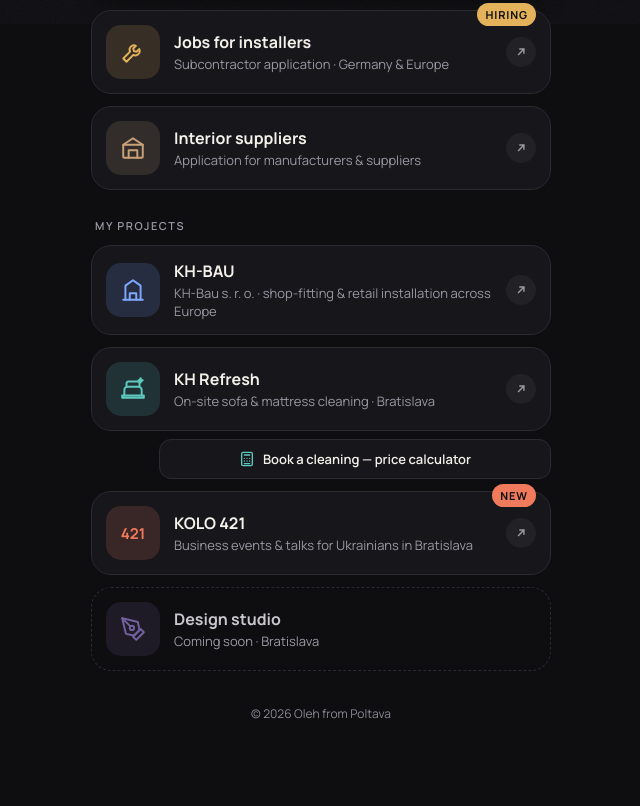
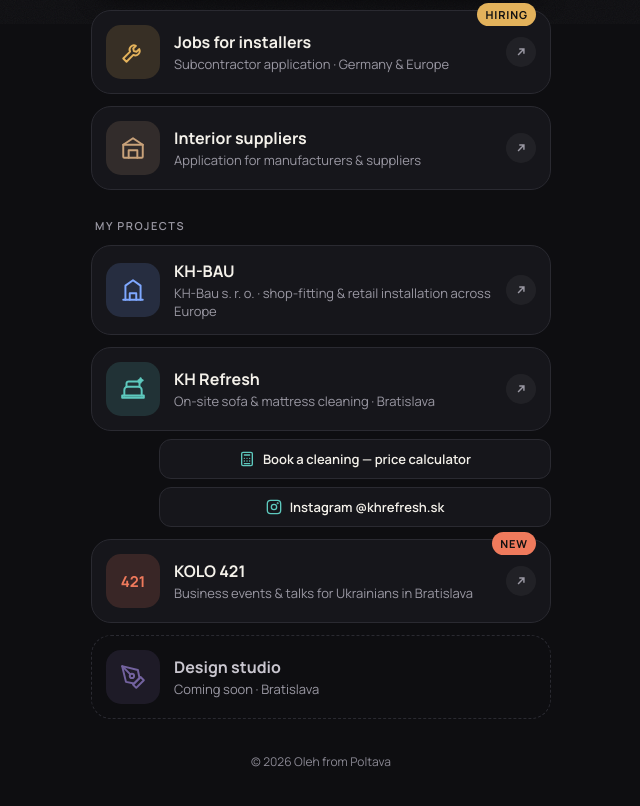
Before and after one commit to Khrefresh/olegispoltavy, a plain HTML site: page index.html in a window 1280 px wide. Shown: the part 776-1582 px from the top of the page, without its empty margins (319-959 px from the left). Before the commit the page ends 1538 px from the top, so only its background shows below. Drawn offline with Linux system fonts and the light colour scheme; a web font is replaced by a local one.

Commit message:
Add KH Refresh Instagram link
Co-Authored-By: Claude Opus 5.5 <noreply@anthropic.com>
Claude-Session: https://claude.ai/code/session_019tMuTMgs9FwUvX9p4njVhj

```diff
--- a/index.html
+++ b/index.html
@@ -196,6 +196,9 @@
   <div class="sub in" style="--c:#5EC9BE;animation-delay:.42s">
     <a href="https://www.khrefresh.sk/#calculator" data-go="khrefresh_calc" target="_blank" rel="noopener"><svg viewBox="0 0 24 24" fill="none" stroke="currentColor" stroke-width="2" stroke-linecap="round" stroke-linejoin="round" aria-hidden="true"><rect x="4" y="2" width="16" height="20" rx="2"/><path d="M8 6h8M8 11h.01M12 11h.01M16 11h.01M8 15h.01M12 15h.01M16 15h.01M8 19h8"/></svg><span data-t="order">Замовити чистку — калькулятор ціни</span></a>
   </div>
+  <div class="sub in" style="--c:#5EC9BE;animation-delay:.44s">
+    <a href="https://www.instagram.com/khrefresh.sk/" data-go="khrefresh_ig" target="_blank" rel="noopener"><svg viewBox="0 0 24 24" fill="none" stroke="currentColor" stroke-width="2" stroke-linecap="round" stroke-linejoin="round" aria-hidden="true"><rect x="2" y="2" width="20" height="20" rx="5"/><circle cx="12" cy="12" r="4"/><circle cx="17.5" cy="6.5" r=".5" fill="currentColor"/></svg><span>Instagram @khrefresh.sk</span></a>
+  </div>
 
   <a class="card in" style="--c:#EF7A5C;animation-delay:.46s" href="https://www.instagram.com/421kolo/" data-go="kolo" target="_blank" rel="noopener">
     <span class="tag" data-t="new">Нове</span>
```
